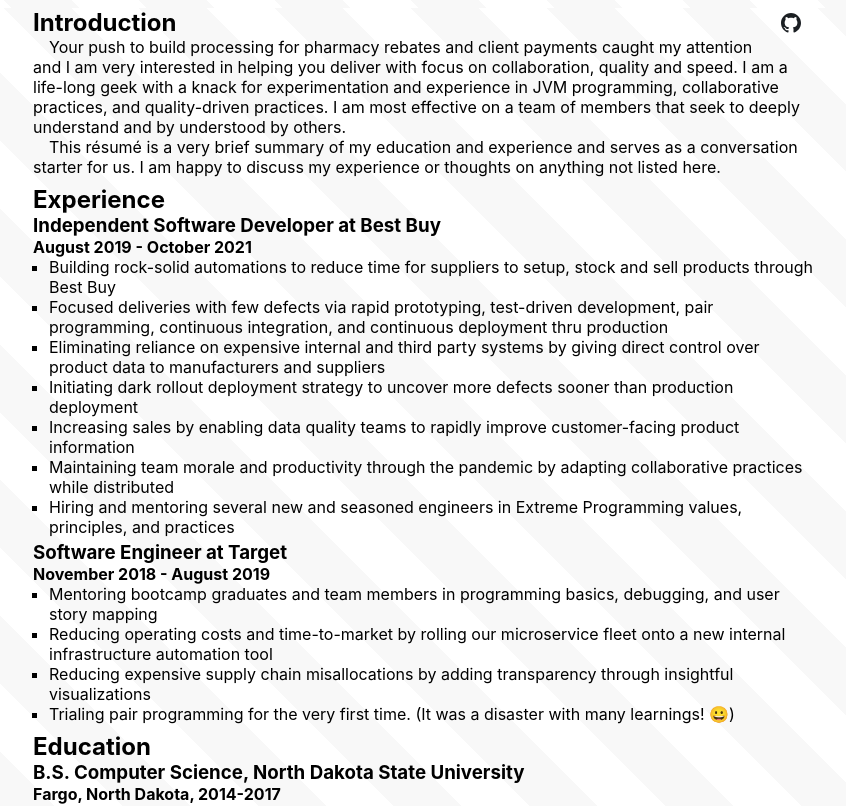
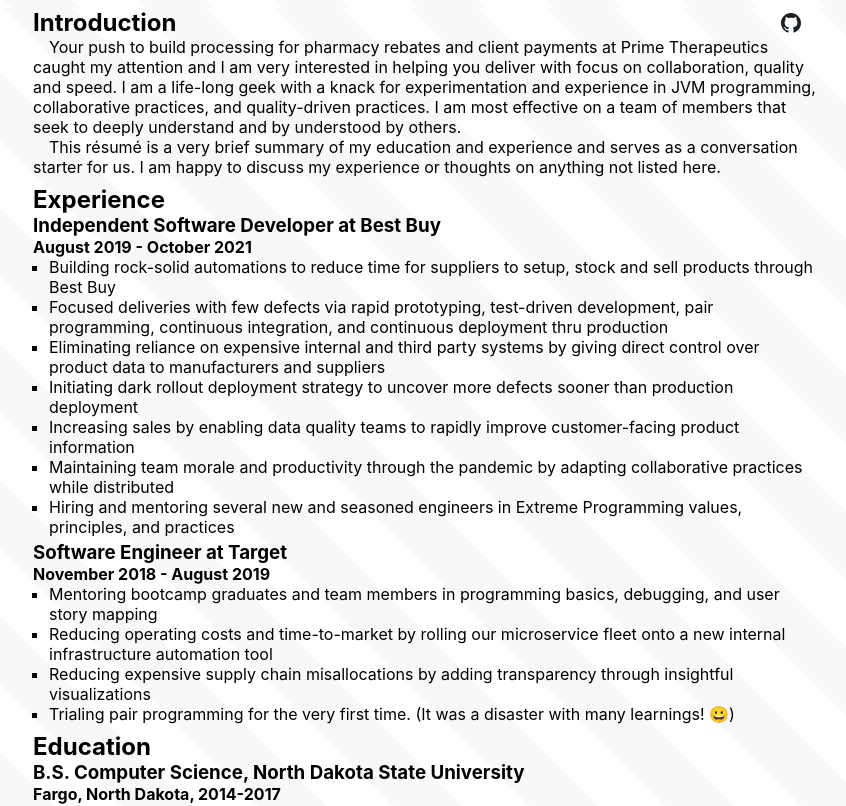
Before and after one commit to arctair/resume, a React (Create React App) app in the folder webapp/: page /prime in a window 1280 px wide. Shown: the top 806 px of the page, without its empty margins (215-1061 px from the left). Built offline with nearby package versions, Linux system fonts and the light colour scheme.

Commit message:
mention company name in introduction

```diff
--- a/webapp/src/resumes/Prime.tsx
+++ b/webapp/src/resumes/Prime.tsx
@@ -35,12 +35,13 @@ export default function App() {
       </h2>
       <p>
         Your push to build processing for pharmacy rebates and client
-        payments caught my attention and I am very interested in helping
-        you deliver with focus on collaboration, quality and speed. I am a
-        life-long geek with a knack for experimentation and experience in
-        JVM programming, collaborative practices, and quality-driven
-        practices. I am most effective on a team of members that seek to
-        deeply understand and by understood by others.
+        payments at Prime Therapeutics caught my attention and I am very
+        interested in helping you deliver with focus on collaboration,
+        quality and speed. I am a life-long geek with a knack for
+        experimentation and experience in JVM programming, collaborative
+        practices, and quality-driven practices. I am most effective on a
+        team of members that seek to deeply understand and by understood by
+        others.
       </p>
       <p>
         This résumé is a very brief summary of my education and experience
```
